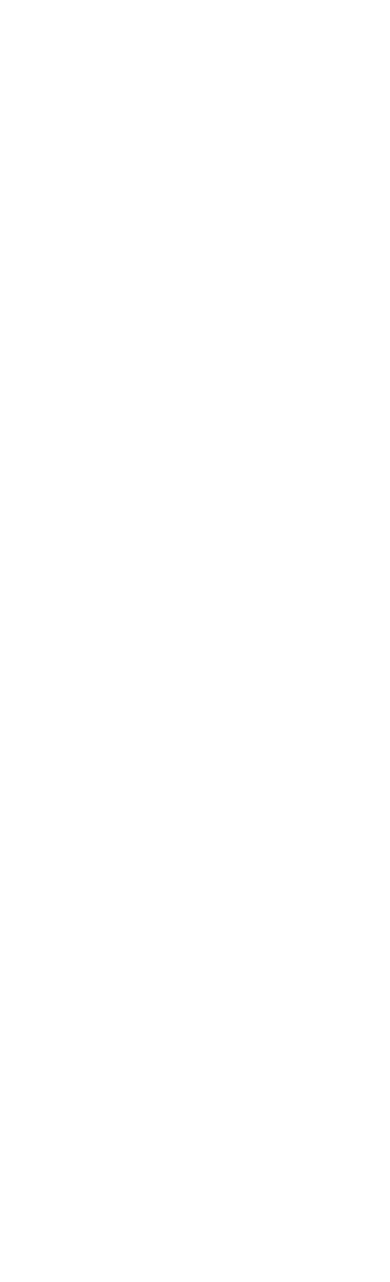
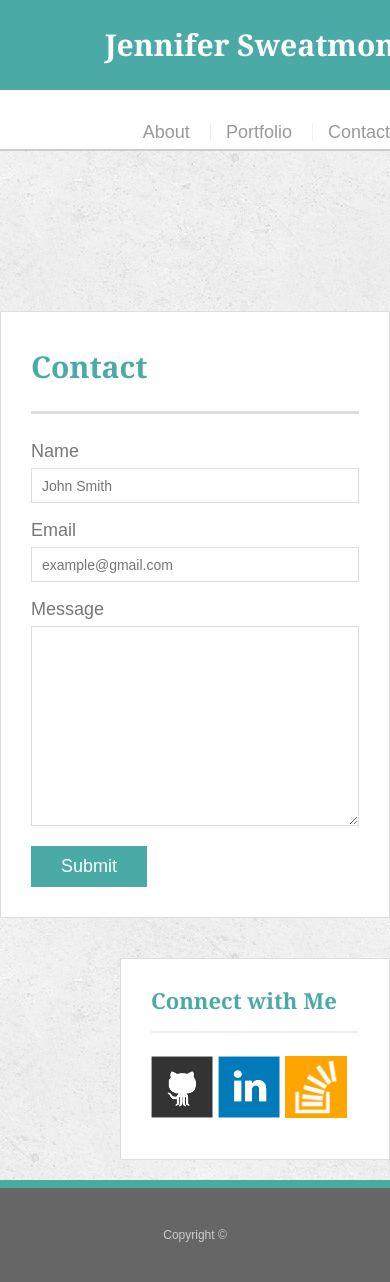
Before and after one commit to jenjen020711/Bootstrap-Portfolio, a plain HTML site: page contact.html in a window 390 px wide. Before the commit the page ends 844 px from the top, so only its background shows below. Drawn offline with Linux system fonts and the light colour scheme.

Commit message:
add contact and portfolio

```diff
--- /dev/null
+++ b/assets/css/reset.css
@@ -0,0 +1,134 @@
+/* http://meyerweb.com/eric/tools/css/reset/
+   v2.0 | 20110126
+   License: none (public domain)
+*/
+
+html,
+body,
+div,
+span,
+applet,
+object,
+iframe,
+h1,
+h2,
+h3,
+h4,
+h5,
+h6,
+p,
+blockquote,
+pre,
+a,
+abbr,
+acronym,
+address,
+big,
+cite,
+code,
+del,
+dfn,
+em,
+img,
+ins,
+kbd,
+q,
+s,
+samp,
+small,
+strike,
+strong,
+sub,
+sup,
+tt,
+var,
+b,
+u,
+i,
+center,
+dl,
+dt,
+dd,
+ol,
+ul,
+li,
+fieldset,
+form,
+label,
+legend,
+table,
+caption,
+tbody,
+tfoot,
+thead,
+tr,
+th,
+td,
+article,
+aside,
+canvas,
+details,
+embed,
+figure,
+figcaption,
+footer,
+header,
+hgroup,
+menu,
+nav,
+output,
+ruby,
+section,
+summary,
+time,
+mark,
+audio,
+video {
+  padding: 0;
+  margin: 0;
+  font: inherit;
+  font-size: 100%;
+  vertical-align: baseline;
+  border: 0;
+}
+/* HTML5 display-role reset for older browsers */
+article,
+aside,
+details,
+figcaption,
+figure,
+footer,
+header,
+hgroup,
+menu,
+nav,
+section {
+  display: block;
+}
+
+body {
+  line-height: 1;
+}
+
+ol,
+ul {
+  list-style: none;
+}
+
+blockquote,
+q {
+  quotes: none;
+}
+
+blockquote:before,
+blockquote:after,
+q:before,
+q:after {
+  content: "";
+  content: none;
+}
+
+table {
+  border-spacing: 0;
+  border-collapse: collapse;
+}
--- /dev/null
+++ b/assets/css/style.css
@@ -0,0 +1,280 @@
+
+
+body {
+  font-family: Arial, "Helvetica Neue", Helvetica, sans-serif;
+  font-size: 18px;
+  line-height: 34px;
+  color: #777;
+  background: url("../images/concrete_seamless.png");
+}
+
+* {
+  box-sizing: border-box;
+}
+
+/* general */
+
+.container {
+  width: 100%;
+  max-width: 980px;
+  margin: 0 auto;
+  clear: both;
+}
+
+h1,
+h2,
+h3,
+p {
+  margin-bottom: 20px;
+}
+
+p:last-child {
+  margin-bottom: 0;
+}
+
+h1,
+h2,
+h3 {
+  font-family: Georgia, Times, "Times New Roman", serif;
+  font-weight: 700;
+  color: #4aaaa5;
+}
+
+h1 {
+  padding-bottom: 20px;
+  font-size: 30px;
+  line-height: 49px;
+  border-bottom: 3px solid #ddd;
+}
+
+h2,
+h3 {
+  font-size: 22px;
+}
+
+/* header */
+
+#masthead {
+  position: fixed;
+  z-index: 99;
+  width: 100%;
+  margin: 0 0 30px;
+  overflow: auto;
+  color: #fff;
+  background: #fff;
+  border-bottom: 2px solid #ccc;
+}
+
+#logo {
+  float: left;
+  width: 500px;
+  height: 90px;
+  font-family: Georgia, Times, "Times New Roman", serif;
+  font-size: 30px;
+  font-weight: 700;
+  line-height: 90px;
+  color: #fff;
+  text-align: center;
+  text-decoration: none;
+  background: #4aaaa5;
+}
+
+nav {
+  float: right;
+  margin-top: 25px;
+}
+
+nav a {
+  display: inline-block;
+  padding-left: 15px;
+  margin-left: 15px;
+  line-height: 18px;
+  color: #999;
+  text-decoration: none;
+  border-left: 1px solid #efefef;
+}
+
+nav a:first-child {
+  border-left: 0 none;
+}
+
+/* footer */
+
+footer {
+  padding: 30px 0;
+  clear: both;
+  font-size: 12px;
+  color: #fff;
+  color: #ccc;
+  text-align: center;
+  background: #666;
+  border-top: 8px solid #4aaaa5;
+}
+
+/* sidebar */
+
+.sidebar {
+  float: right;
+  width: 100%;
+  max-width: 270px;
+  padding: 30px;
+  margin-bottom: 20px;
+  background: #fff;
+  border: 1px solid #ddd;
+}
+
+h3,
+.sidebar h2 {
+  padding-bottom: 20px;
+  margin-bottom: 15px;
+  line-height: 22px;
+  border-bottom: 2px solid #eee;
+}
+
+.social {
+  width: 62px;
+  height: 62px;
+  margin-top: 8px;
+  margin-right: 5px;
+}
+
+.social:last-child {
+  margin-right: 0;
+}
+
+/* main */
+
+#main-container {
+  padding-top: 130px;
+}
+
+.main-section {
+  float: left;
+  width: 100%;
+  max-width: 650px;
+  padding: 30px;
+  margin: 0 0 40px;
+  background: #fff;
+  border: 1px solid #ddd;
+}
+
+/* portfolio page */
+
+.work {
+  position: relative;
+  float: left;
+  width: 274px;
+  margin: 20px 0 25px;
+  overflow: auto;
+}
+
+.work:nth-child(even) {
+  margin-right: 40px;
+}
+
+.work img {
+  width: 100%;
+  border: 0 none;
+  opacity: 0.8;
+}
+
+.work h3 {
+  position: absolute;
+  bottom: 20px;
+  width: 100%;
+  padding: 15px;
+  margin-bottom: 0;
+  font-weight: 300;
+  line-height: 30px;
+  color: #fff;
+  text-align: center;
+  background: #4aaaa5;
+  border-bottom: 0;
+}
+
+.auth-image {
+  float: left;
+  width: 200px;
+  height: auto;
+  margin-top: 10px;
+  margin-right: 25px;
+}
+
+/* contact page */
+
+#contact-form ul {
+  margin-bottom: 20px;
+}
+
+#contact-form li {
+  margin-bottom: 10px;
+}
+
+label,
+input[type=text],
+input[type=email],
+textarea {
+  display: block;
+  width: 100%;
+}
+
+input[type=text],
+input[type=email],
+textarea {
+  height: 35px;
+  padding: 0 10px;
+  font-size: 14px;
+  border: 1px solid #ddd;
+}
+
+textarea {
+  height: 200px;
+}
+
+input[type=submit] {
+  padding: 10px 30px;
+  font-size: 18px;
+  color: #fff;
+  cursor: pointer;
+  background: #4aaaa5;
+  border: 0 none;
+}
+
+@media screen and (max-width: 980px) {
+  .container {
+    width: 100%
+  }
+  .main-section {
+    width: 60%
+  }
+  .main-section {
+    width: 40%
+  }
+}
+
+@media screen and (max-width: 768px)  {
+  .container {
+    width: 100%
+  }
+  .main-section {
+    width: 75%
+  }
+  .sidebar {
+    width: 25%
+  }
+}
+
+@media screen and (max-width: 640px) {
+  #masthead {
+    position: static
+  }
+  .container {
+    width: 100%
+  }
+  .main-section {
+    width: 100%
+  }
+  .sidebar {
+    width: 100%
+  }
+}
--- a/contact.html
+++ b/contact.html
@@ -0,0 +1,66 @@
+<!doctype html>
+<html lang="en-us">
+
+<head>
+  <meta charset="UTF-8">
+  <title>Contact | Your Name</title>
+  <link rel="stylesheet" type="text/css" href="assets/css/reset.css">
+  <link rel="stylesheet" type="text/css" href="assets/css/style.css">
+</head>
+
+<body>
+
+  <header id="masthead">
+    <div class="container">
+      <a href="index.html" id="logo">Jennifer Sweatmon</a>
+      <nav>
+        <a href="index.html">About</a>
+        <a href="portfolio.html">Portfolio</a>
+        <a href="contact.html">Contact</a>
+      </nav>
+    </div>
+  </header>
+
+  <div id="main-container" class="container">
+    <section class="main-section">
+      <h1>Contact</h1>
+
+      <form id="contact-form">
+        <ul>
+          <li>
+            <label for="name">Name</label>
+            <input type="text" id="name" name="name" placeholder="John Smith" required="required">
+          </li>
+          <li>
+            <label for="email">Email</label>
+            <input type="email" id="email" name="email" placeholder="example@gmail.com" required="required">
+          </li>
+          <li>
+            <label for="message">Message</label>
+            <textarea id="message" name="message" required="required"></textarea>
+          </li>
+        </ul>
+        <input type="submit">
+      </form>
+
+    </section>
+
+    <section class="sidebar">
+      <div id="connect">
+        <h2>Connect with Me</h2>
+
+        <a href="#"><img src="assets/images/github-128.png" class="social" alt="GitHub" /></a>
+        <a href="#"><img src="assets/images/linkedin-128.png" class="social" alt="LinkedIn" /></a>
+        <a href="#"><img src="assets/images/stackoverflow-128.png" class="social" alt="Stack Overflow" /></a>
+      </div>
+    </section>
+  </div>
+
+   <footer>
+    <div class="container">
+      Copyright &copy;
+    </div>
+  </footer>
+</body>
+
+</html>
```
Also changed, not shown: index.html (+42 -66 lines), portfolio.html (+74 -0 lines), assets/images/JHS 2.jpg (added), assets/images/cat.jpg (added), assets/images/concrete_seamless.png (added), assets/images/github-128.png (added), assets/images/linkedin-128.png (added), assets/images/stackoverflow-128.png (added), assets/images/technics-q-c-640-480-1.jpg (added), assets/images/technics-q-c-640-480-2.jpg (added), assets/images/technics-q-c-640-480-5.jpg (added), assets/images/technics-q-c-640-480-7.jpg (added), assets/images/technics-q-c-640-480-9.jpg (added).
